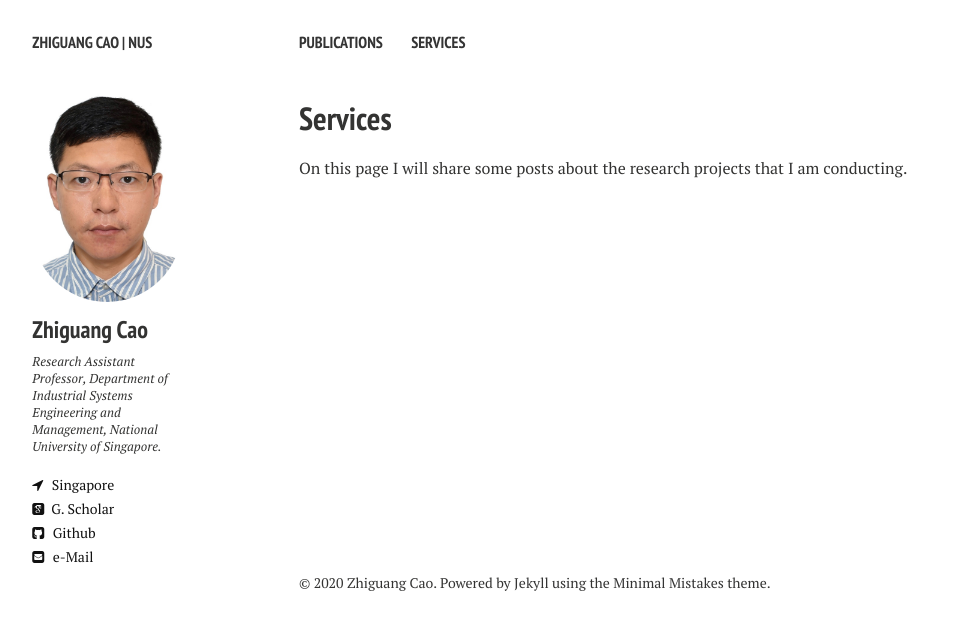
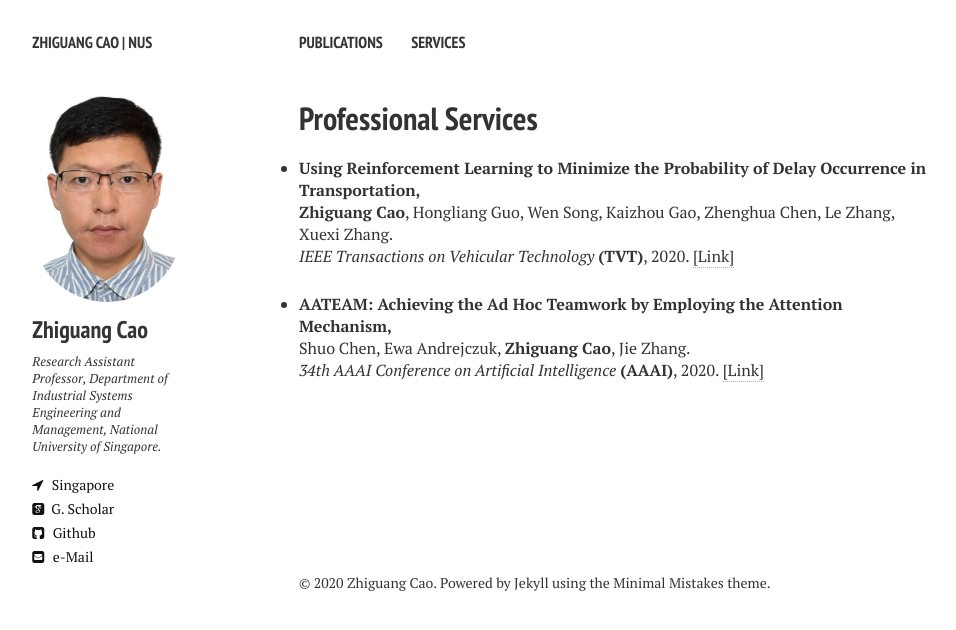
Before and after one commit to zhiguangcaosg/zhiguangcaosg.github.io, a Jekyll site: the page built from tools.md, in a window 1280 px wide. Shown: the top 630 px of the page, without its empty margins (21-977 px from the left). Built offline with Jekyll 4.4.1, drawn with Linux system fonts in a browser that asks for light colours; nearby versions of some CDN libraries.

Commit message:
Update tools.md

```diff
--- a/tools.md
+++ b/tools.md
@@ -1,10 +1,28 @@
 ---
 layout: home2
 permalink: /tools/
-title: Services
+title: Professional Services
 tags: [tools]
 modified: 6-3-2018
 comments: false
 ---
 
-On this page I will share some posts about the research projects that I am conducting.
+<ul style="padding-left:0px;">
+
+<li>
+<p>
+<b>Using Reinforcement Learning to Minimize the Probability of Delay Occurrence in Transportation,</b>
+<br><b>Zhiguang Cao</b>, Hongliang Guo, Wen Song, Kaizhou Gao, Zhenghua Chen, Le Zhang, Xuexi Zhang.<br>
+<i>IEEE Transactions on Vehicular Technology</i> <b>(TVT)</b>, 2020. <a href="https://ieeexplore.ieee.org/document/8952783" target="_blank">[Link]</a>
+</p>
+</li>
+
+<li>
+<p>
+<b>AATEAM: Achieving the Ad Hoc Teamwork by Employing the Attention Mechanism,</b>
+<br>Shuo Chen, Ewa Andrejczuk, <b>Zhiguang Cao</b>, Jie Zhang.<br>
+<i>34th AAAI Conference on Artificial Intelligence</i> <b>(AAAI)</b>, 2020. <a href="https://aaai.org/Conferences/AAAI-20/"  target="_blank">[Link]</a>
+</p>
+</li>
+
+</ul>
```
